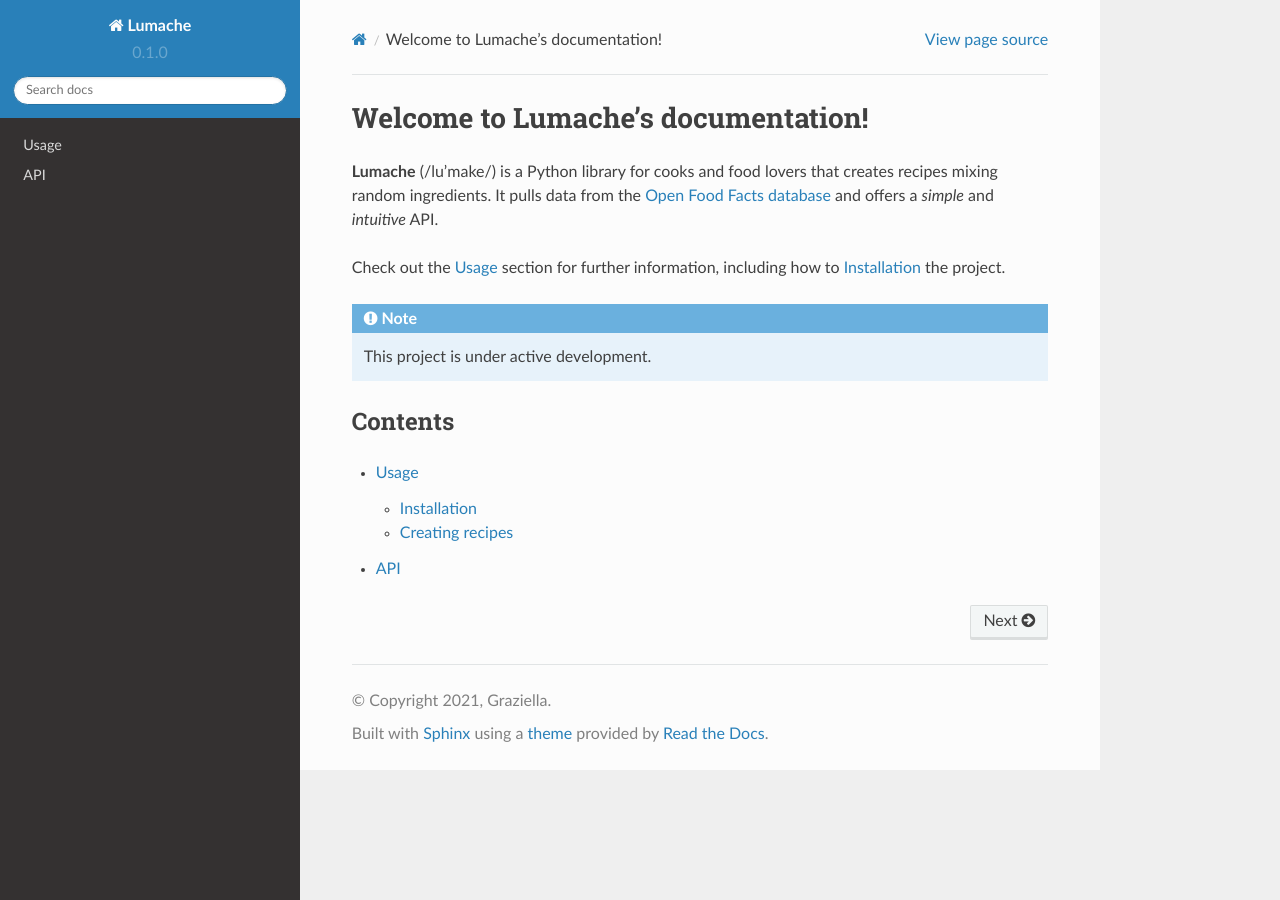
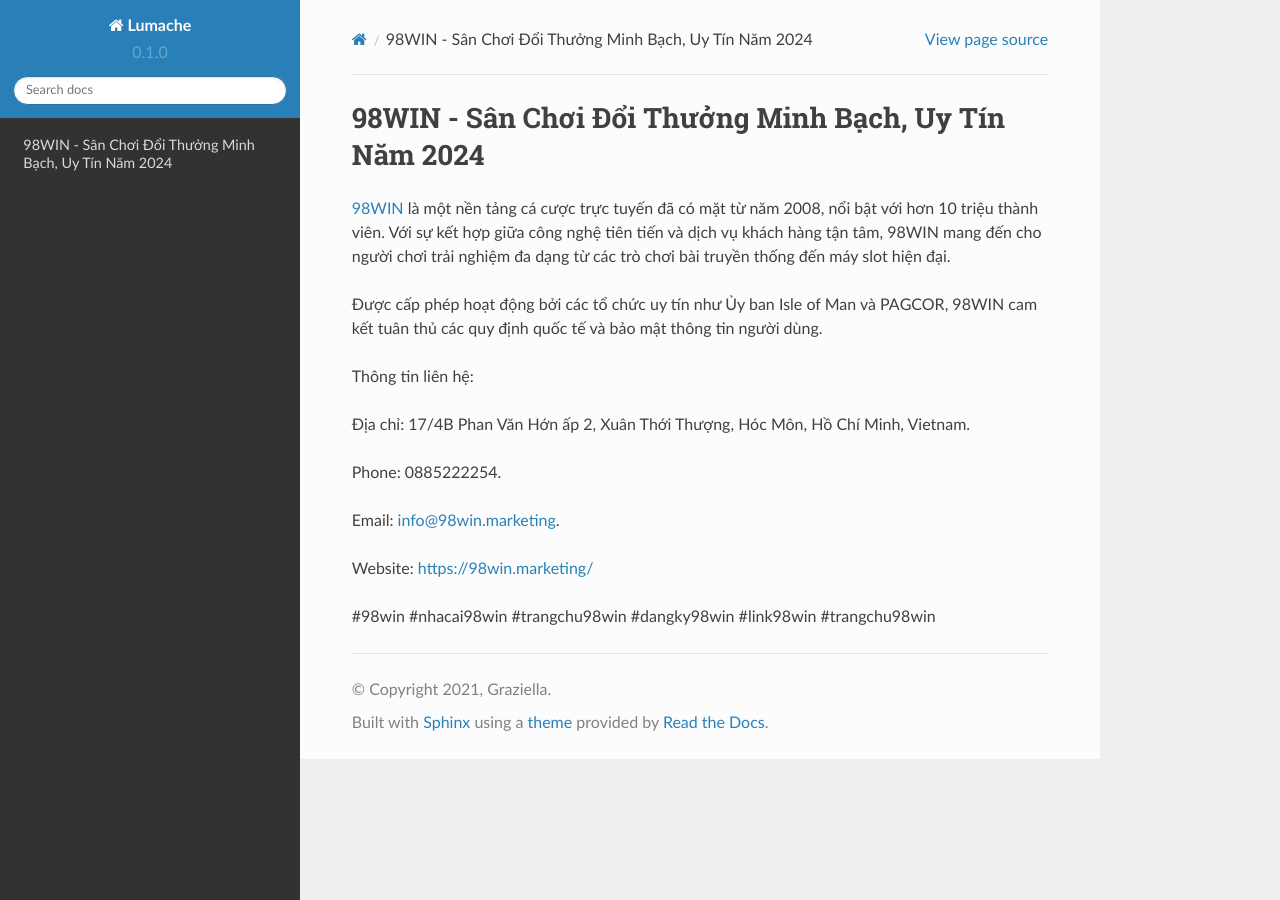
Before and after one commit to vanthanhtuan2022/98winmarketing, a Sphinx documentation site: the page built from docs/source/index.rst, in a window 1280 px wide. Built offline with Sphinx 7.4.7 and the Read the Docs theme 2.0.0, drawn with Linux system fonts in a browser that asks for light colours.

Commit message:
Update index.rst

```diff
--- a/docs/source/index.rst
+++ b/docs/source/index.rst
@@ -1,22 +1,18 @@
-Welcome to Lumache's documentation!
+98WIN - Sân Chơi Đổi Thưởng Minh Bạch, Uy Tín Năm 2024
 ===================================
 
-**Lumache** (/lu'make/) is a Python library for cooks and food lovers
-that creates recipes mixing random ingredients.
-It pulls data from the `Open Food Facts database <https://world.openfoodfacts.org/>`_
-and offers a *simple* and *intuitive* API.
+`98WIN <https://98win.marketing/>`_ là một nền tảng cá cược trực tuyến đã có mặt từ năm 2008, nổi bật với hơn 10 triệu thành viên. Với sự kết hợp giữa công nghệ tiên tiến và dịch vụ khách hàng tận tâm, 98WIN mang đến cho người chơi trải nghiệm đa dạng từ các trò chơi bài truyền thống đến máy slot hiện đại.
 
-Check out the :doc:`usage` section for further information, including
-how to :ref:`installation` the project.
+Được cấp phép hoạt động bởi các tổ chức uy tín như Ủy ban Isle of Man và PAGCOR, 98WIN cam kết tuân thủ các quy định quốc tế và bảo mật thông tin người dùng.
 
-.. note::
+Thông tin liên hệ:
 
-   This project is under active development.
+Địa chỉ: 17/4B Phan Văn Hớn ấp 2, Xuân Thới Thượng, Hóc Môn, Hồ Chí Minh, Vietnam.
 
-Contents
---------
+Phone: 0885222254.
 
-.. toctree::
+Email: info@98win.marketing.
 
-   usage
-   api
+Website: https://98win.marketing/
+
+#98win #nhacai98win #trangchu98win #dangky98win #link98win #trangchu98win
```
